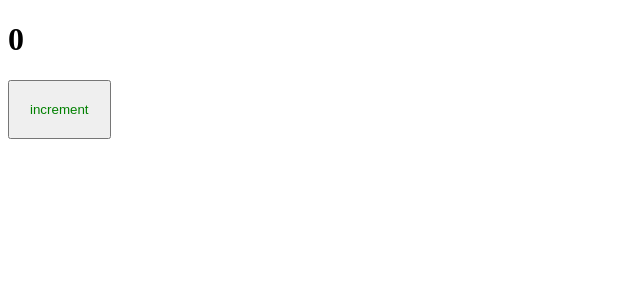
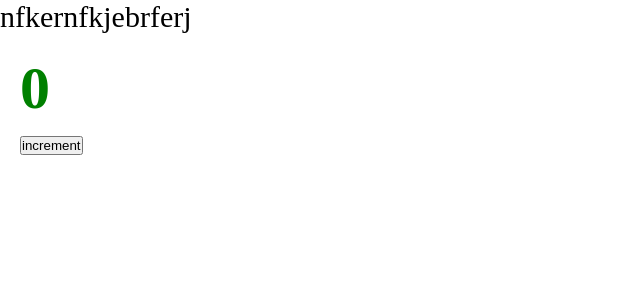
Before and after one commit to KuryshchukNazar2004/production-project, a React app: page / in a window 1280 px wide. Shown: the top 300 px of the page, without its empty margins (0-640 px from the left). Built offline with nearby package versions, Linux system fonts and the light colour scheme.

Commit message:
generation styles

```diff
--- a/package.json
+++ b/package.json
@@ -22,6 +22,7 @@
     "babel-loader": "^9.1.3",
     "css-loader": "^6.10.0",
     "html-webpack-plugin": "^5.5.0",
+    "mini-css-extract-plugin": "^2.8.1",
     "sass": "^1.71.1",
     "sass-loader": "^14.1.1",
     "style-loader": "^3.3.4",
--- /dev/null
+++ b/src/App.tsx
@@ -0,0 +1,14 @@
+import React from 'react';
+import Counter from './components/Counter';
+import './index.scss';
+
+const App = () => {
+    return (
+        <div className='app'>
+            nfkernfkjebrferj
+            <Counter />
+        </div>
+    );
+};
+
+export default App;
--- /dev/null
+++ b/src/components/Counter.module.scss
@@ -0,0 +1,4 @@
+.btn{
+    padding: 20px;
+    color: green;
+}
--- a/src/components/Counter.scss
+++ /dev/null
@@ -1,4 +0,0 @@
-button{
-    padding: 20px;
-    color: green;
-}
--- a/src/components/Counter.tsx
+++ b/src/components/Counter.tsx
@@ -1,5 +1,5 @@
 import React, { useState } from "react";
-import './Counter.scss'
+import classes from './Counter.module.scss'
 
 export const Counter = () => {
     const [count, setCount] = useState(0);
@@ -8,7 +8,7 @@
         setCount(count + 1);
     }
     return (
-        <div>
+        <div className={classes.btn}>
             <h1>{count}</h1>
             <button onClick={increment}>increment</button>
         </div>
--- /dev/null
+++ b/src/index.scss
@@ -0,0 +1,9 @@
+* {
+    margin: 0;
+    padding: 0;
+    box-sizing: border-box;
+}
+
+.app {
+    font-size: 30px;
+}
--- a/src/index.tsx
+++ b/src/index.tsx
@@ -1,9 +1,9 @@
 import { render } from "react-dom";
-import Counter from "./components/Counter";
+import App from "./App";
 
 render(
     <div>
-        <Counter />
+        <App />
     </div>,
     document.getElementById("root")
 )
```
Also changed, not shown: src/global.d.ts (added, +7 -0 lines), 9 other files (tests, documents, lock files or other folders).
